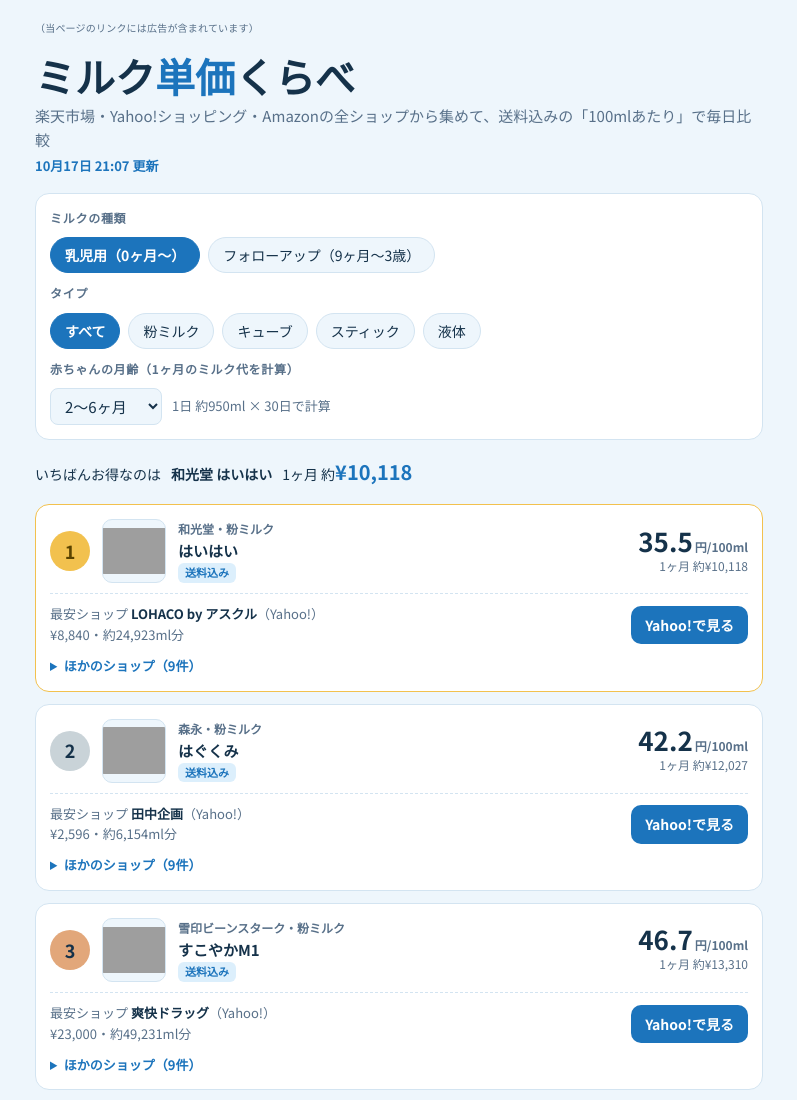
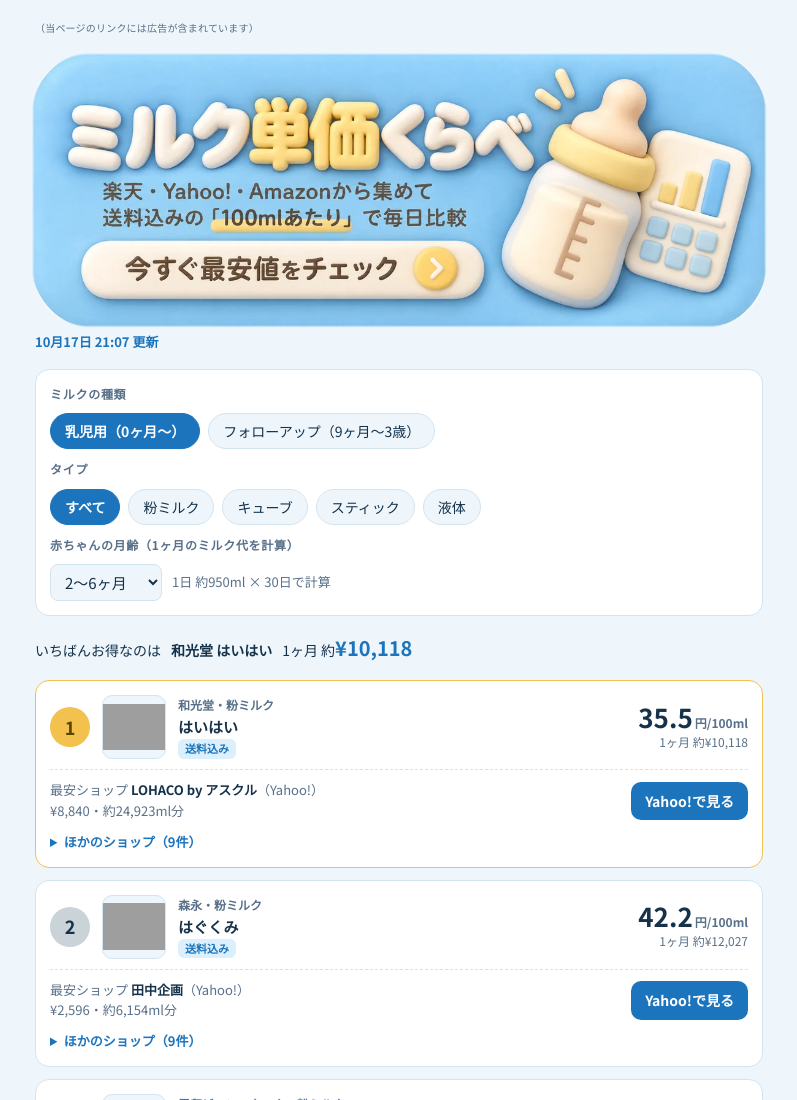
Before and after one commit to sunnyleaf62-oss/milk-tanka, a plain HTML site: page index.html in a window 1280 px wide. Shown: the top 1100 px of the page, without its empty margins (241-1038 px from the left). Drawn offline with Linux system fonts and the light colour scheme; grey boxes are pictures that could not be loaded; a web font is replaced by a local one.

Commit message:
タイトルをロゴ画像に変更
Co-Authored-By: Claude Opus 5.5 <noreply@anthropic.com>
Claude-Session: https://claude.ai/code/session_01SJXZ4DoT1upTiyNoKiasYH

```diff
--- a/index.html
+++ b/index.html
@@ -51,6 +51,12 @@ img{max-width:100%}
 header{display:flex;flex-direction:column;gap:4px}
 h1{font-family:var(--f-display);font-weight:900;font-size:clamp(28px,7vw,40px);line-height:1.2;margin:0;text-wrap:balance}
 h1 span{color:var(--accent)}
+h1.title{margin:0 -4px}
+h1.title a{display:block;border-radius:18px;overflow:hidden}
+h1.title img{display:block;width:100%;height:auto}
+h1.title a:active{transform:translateY(1px)}
+html{scroll-behavior:smooth}
+#list{scroll-margin-top:12px}
 .sub{color:var(--muted);margin:0}
 .updated{font-size:13px;font-weight:700;color:var(--accent)}
 .panel{background:var(--surface);border:1px solid var(--line);border-radius:14px;padding:14px;display:flex;flex-direction:column;gap:10px}
@@ -113,8 +119,8 @@ footer{font-size:12px;color:var(--muted);display:flex;flex-direction:column;gap:
 <div class="wrap">
   <div class="pr">（当ページのリンクには広告が含まれています）</div>
   <header>
-    <h1>ミルク<span>単価</span>くらべ</h1>
-    <p class="sub"><span id="sources">楽天市場</span>の全ショップから集めて、送料込みの「100mlあたり」で毎日比較</p>
+    <h1 class="title"><a href="#list" aria-label="ミルク単価くらべ（ランキングへ移動）"><img src="img/title.webp" alt="ミルク単価くらべ：楽天・Yahoo!・Amazonから集めて送料込みの「100mlあたり」で毎日比較" width="1200" height="450"></a></h1>
+    <p class="sub" hidden><span id="sources">楽天市場</span>の全ショップから集めて、送料込みの「100mlあたり」で毎日比較</p>
     <div class="updated" id="updated">価格データを読み込み中…</div>
   </header>
 
```
Also changed, not shown: img/title.webp (added).
